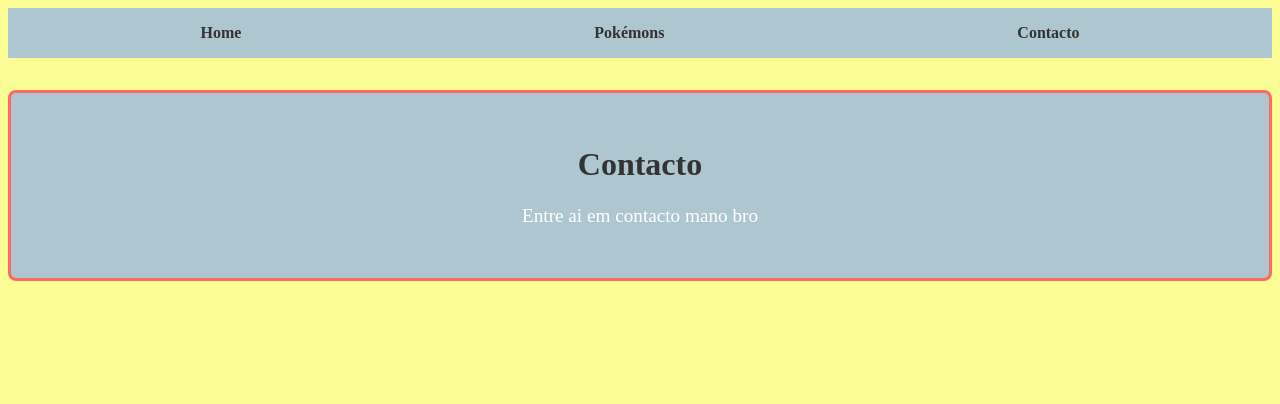
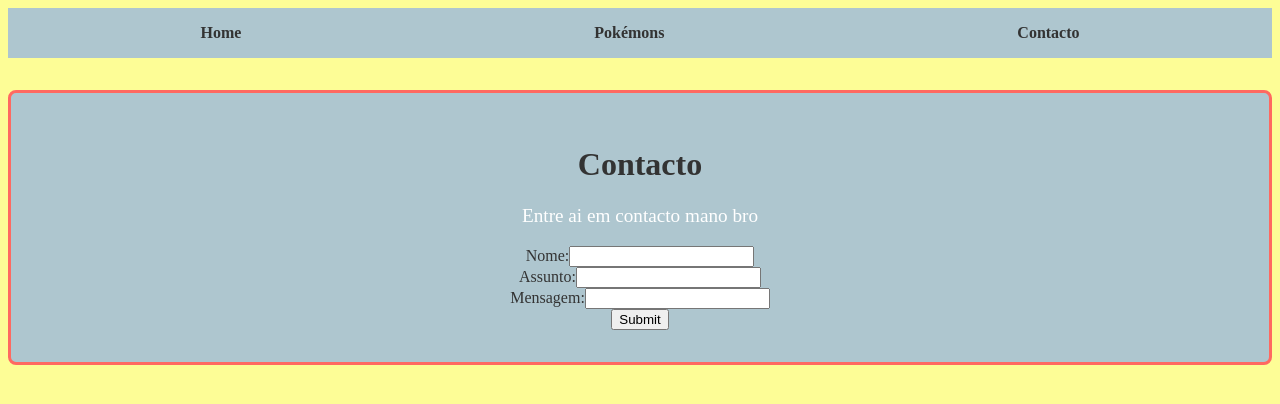
Before and after one commit to LieutenantLukas/react-app-tw, a React (Create React App) app: page /contact in a window 1280 px wide. Shown: the top 404 px of the page. Built offline with nearby package versions, Linux system fonts and the light colour scheme.

Commit message:
form contacto e css

```diff
--- a/src/components/Contact.js
+++ b/src/components/Contact.js
@@ -6,7 +6,20 @@ const Contact = () => {
     <div className="contact">
       <h1>Contacto</h1>
       <p>Entre ai em contacto mano bro</p>
+
+      <form>
+      <label>Nome:</label>
+      <input type="text" id="nome" required ></input><br></br>
+      <label>Assunto:</label>
+      <input type="text" id="assunto" required></input><br></br>
+      <label>Mensagem:</label>
+      <input type="textarea" id="mensagem" required></input><br></br>
+      <button type='submit'>Submit</button>
+      </form>
+
     </div>
+
+
   );
 };
 
```
